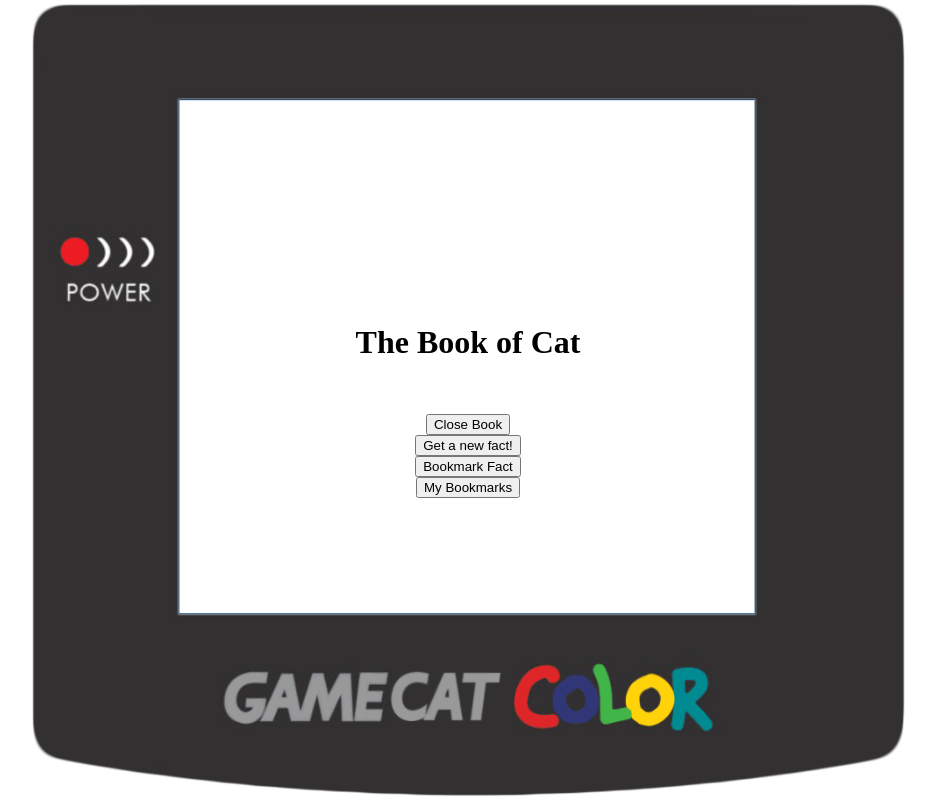
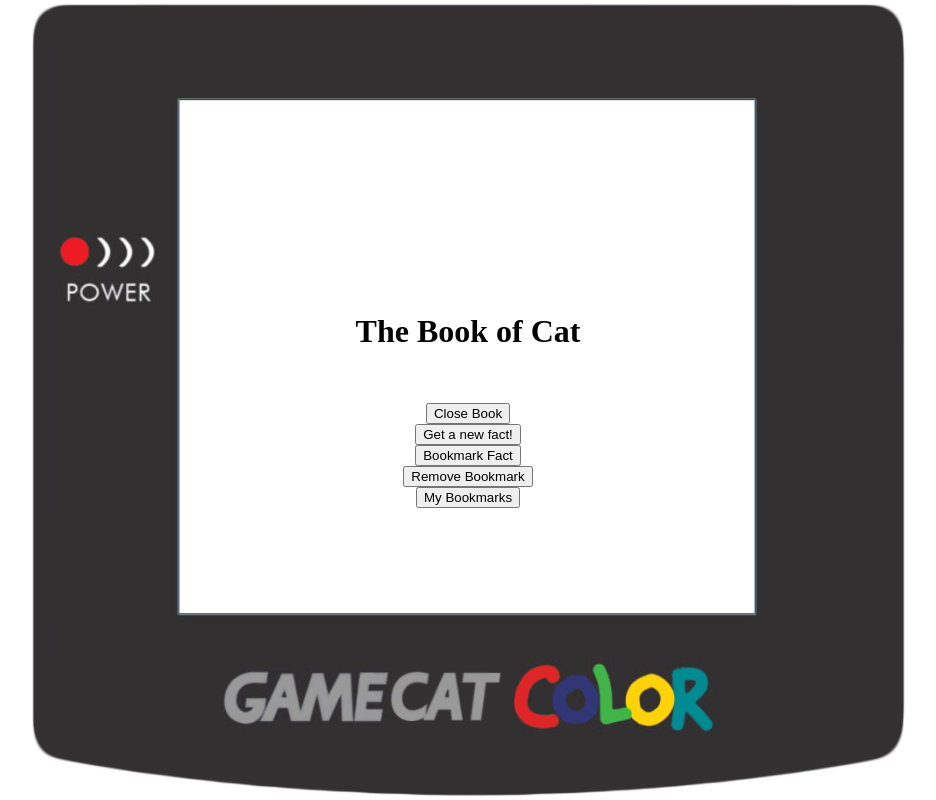
Before and after one commit to qrispi/a-cats-tail, a React (Create React App) app: page /book in a window 1280 px wide. Shown: the whole page, without its empty margins (172-1108 px from the left). Built offline with nearby package versions, Linux system fonts and the light colour scheme; no server answers.

Commit message:
Add removeFact action and remove bookmark button

```diff
--- a/src/components/Book/Book.js
+++ b/src/components/Book/Book.js
@@ -2,7 +2,7 @@ import React, { useEffect, useState } from "react";
 import "./Book.css";
 import { NavLink } from "react-router-dom";
 import { useDispatch, useSelector } from "react-redux";
-import { addFact } from "../../features/bookSlice";
+import { addFact, removeFact } from "../../features/bookSlice";
 import { Route, Switch, Redirect } from "react-router-dom";
 import Page from "../Page/Page";
 
@@ -32,6 +32,7 @@ function Book() {
       </NavLink>
       <button onClick={getFact}>Get a new fact!</button>
       <button className="save-fact" onClick={() => dispatch(addFact(fact))}>Bookmark Fact</button>
+      <button onClick={() => dispatch(removeFact(fact))}>Remove Bookmark</button>
       <NavLink to="/book/0">
         <button>My Bookmarks</button>
       </NavLink>
--- a/src/components/Page/Page.js
+++ b/src/components/Page/Page.js
@@ -9,8 +9,8 @@ function Page() {
     return (
     <>
       <h1>Saved Facts go here</h1>
-      <NavLink to="/">
-        <button>Close Page</button>
+      <NavLink to="/book">
+        <button>BACK</button>
       </NavLink>
       <button>Prev Page</button>
       {/* <button className="save-fact" onClick={() => dispatch(addFact(fact))}>Save Fact</button> */}
--- a/src/features/bookSlice.js
+++ b/src/features/bookSlice.js
@@ -7,9 +7,12 @@ export const bookSlice = createSlice({
     addFact: (state, action) => {
       state.facts = [...state.facts, action.payload];
     },
+    removeFact: (state, action) => {
+      state.facts = state.facts.filter(fact => fact !== action.payload)
+    },
   },
 });
 
-export const { addFact } = bookSlice.actions;
+export const { addFact, removeFact } = bookSlice.actions;
 
 export default bookSlice.reducer;
```
